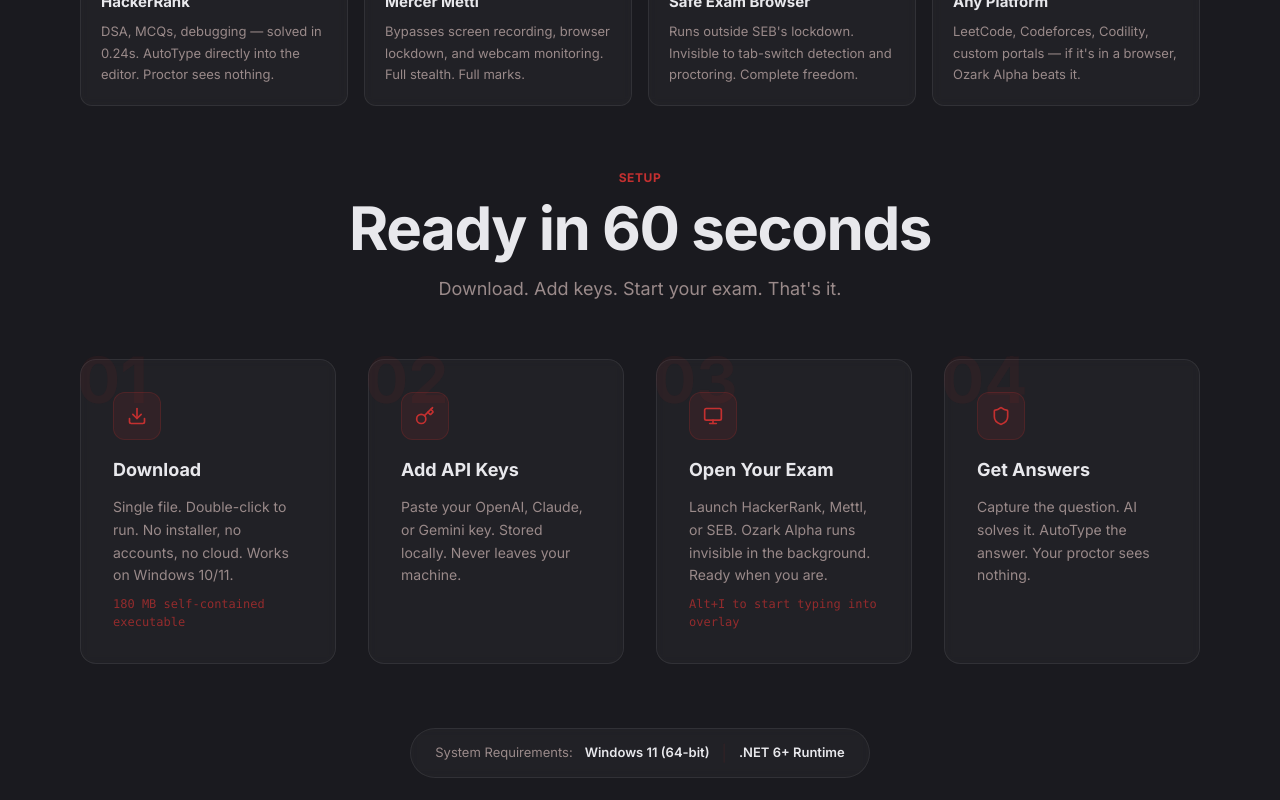
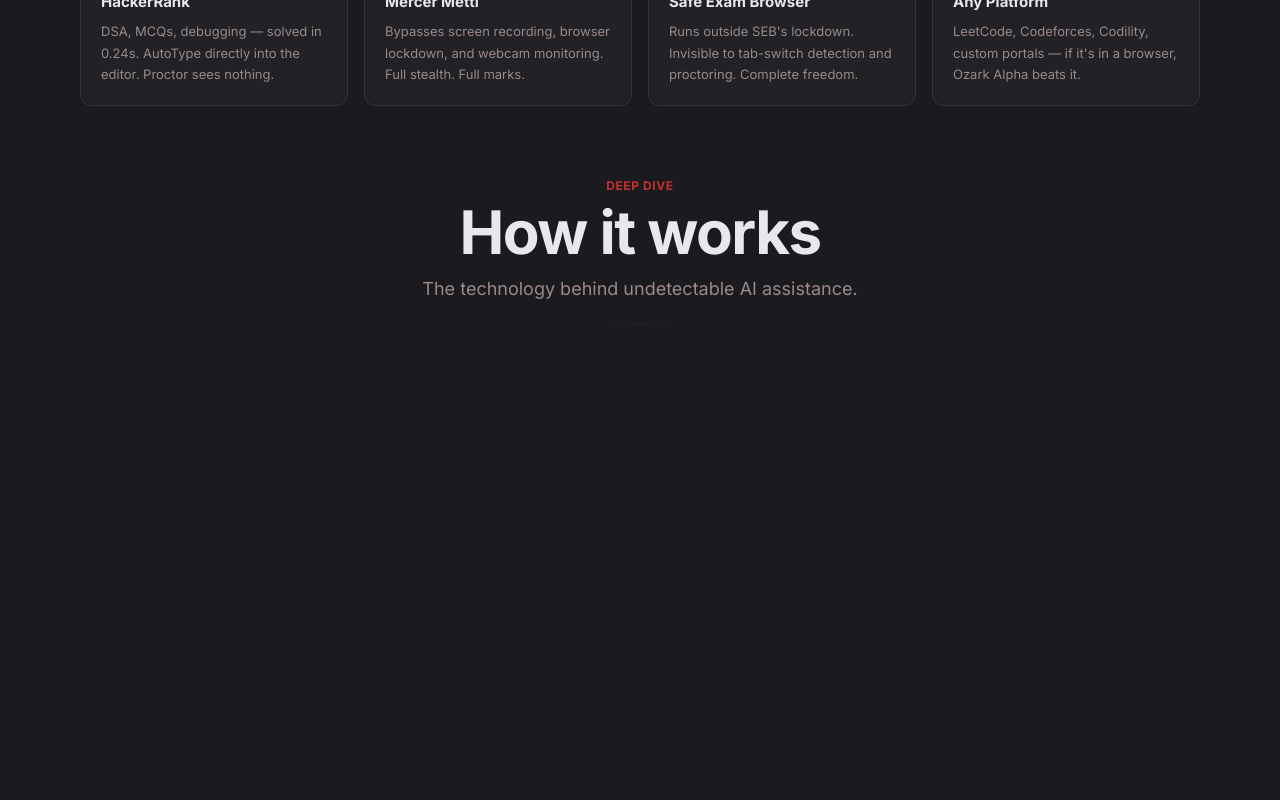
Before and after one commit to rishabhhgit/ozark-website, a React (Vite) app: page /ozarkAlpha in a window 1280 px wide. Shown: the part 1760-2560 px from the top of the page. Built offline with nearby package versions, Linux system fonts and the light colour scheme.

Commit message:
Remove How It Works section from Ozark Alpha page

```diff
--- a/src/components/OzarkAlphaPage.jsx
+++ b/src/components/OzarkAlphaPage.jsx
@@ -288,68 +288,6 @@ function UseCases() {
   );
 }
 
-// ── How It Works (4 steps, matching reference) ──
-function HowItWorks() {
-  const sectionRef = useRef(null);
-  const stepsRef = useRef(null);
-
-  const steps = [
-    { step: "01", title: "Download", body: "Single file. Double-click to run. No installer, no accounts, no cloud. Works on Windows 10/11.", icon: Download, details: "180 MB self-contained executable" },
-    { step: "02", title: "Add API Keys", body: "Paste your OpenAI, Claude, or Gemini key. Stored locally. Never leaves your machine.", icon: Key },
-    { step: "03", title: "Open Your Exam", body: "Launch HackerRank, Mettl, or SEB. Ozark Alpha runs invisible in the background. Ready when you are.", icon: Monitor, details: "Alt+I to start typing into overlay" },
-    { step: "04", title: "Get Answers", body: "Capture the question. AI solves it. AutoType the answer. Your proctor sees nothing.", icon: Shield },
-  ];
-
-  useEffect(() => {
-    if (prefersReducedMotion()) return;
-    const ctx = gsap.context(() => {
-      const cards = stepsRef.current?.querySelectorAll(".step-card");
-      if (cards) {
-        cards.forEach((card, i) => {
-          gsap.fromTo(card, { opacity: 0, y: 20 }, { opacity: 1, y: 0, duration: 0.5, stagger: 0.08, ease: "power3.out", scrollTrigger: { trigger: card, start: "top 85%", toggleActions: "play none none none" } });
-        });
-      }
-    }, sectionRef);
-    return () => ctx.revert();
-  }, []);
-
-  return (
-    <section ref={sectionRef} id="how-it-works" className="relative py-6 md:py-8 overflow-hidden">
-      <div className="mx-auto max-w-[1200px] px-6 md:px-10">
-        <div className="text-center mb-10 md:mb-14">
-          <span className="text-[12px] sm:text-xs font-bold uppercase tracking-wider text-accent block mb-3">Setup</span>
-          <h2 className="text-4xl font-bold tracking-tight text-ink md:text-5xl lg:text-6xl">Ready in 60 seconds</h2>
-          <p className="mx-auto mt-4 max-w-[50ch] text-[16px] sm:text-[18px] leading-relaxed text-sub">Download. Add keys. Start your exam. That's it.</p>
-        </div>
-        <div ref={stepsRef} className="grid grid-cols-1 md:grid-cols-2 lg:grid-cols-4 gap-6 md:gap-8">
-          {steps.map((s) => {
-            const Icon = s.icon;
-            return (
-              <div key={s.step} className="step-card relative group rounded-2xl border border-white/[0.08] bg-white/[0.03] backdrop-blur-sm p-8 transition-all duration-300 hover:border-white/[0.15] hover:shadow-lg" style={{ opacity: 0 }}>
-                <div className="absolute -top-3 -left-1 text-[64px] font-bold text-accent/[0.07] leading-none select-none">{s.step}</div>
-                <div className="relative mb-4 flex h-12 w-12 items-center justify-center rounded-xl bg-accent/10 border border-accent/20 transition-all duration-300 group-hover:bg-accent/15 group-hover:scale-110">
-                  <Icon size={20} className="text-accent" />
-                </div>
-                <h3 className="mb-3 text-lg font-bold text-ink">{s.title}</h3>
-                <p className="text-[14px] leading-relaxed text-sub">{s.body}</p>
-                {s.details && <p className="mt-2 text-[12px] text-accent/70 font-mono">{s.details}</p>}
-              </div>
-            );
-          })}
-        </div>
-        <div className="mt-16 text-center">
-          <div className="inline-flex items-center gap-3 rounded-full border border-white/[0.08] bg-white/[0.03] backdrop-blur-sm px-6 py-3">
-            <span className="text-[13px] text-sub">System Requirements:</span>
-            <span className="text-[13px] font-semibold text-ink">Windows 11 (64-bit)</span>
-            <span className="text-border">|</span>
-            <span className="text-[13px] font-semibold text-ink">.NET 6+ Runtime</span>
-          </div>
-        </div>
-      </div>
-    </section>
-  );
-}
-
 // ── Feature Showcase (11 deep-dive sections, matching reference) ──
 function FeatureShowcase() {
   const sectionRef = useRef(null);
@@ -581,7 +519,6 @@ export default function OzarkAlphaPage() {
       <div className="lg:hidden px-6 pb-10"><ChatDemo /></div>
       <FeatureGrid />
       <UseCases />
-      <HowItWorks />
       <FeatureShowcase />
       <Shortcuts />
       <Pricing />
```
